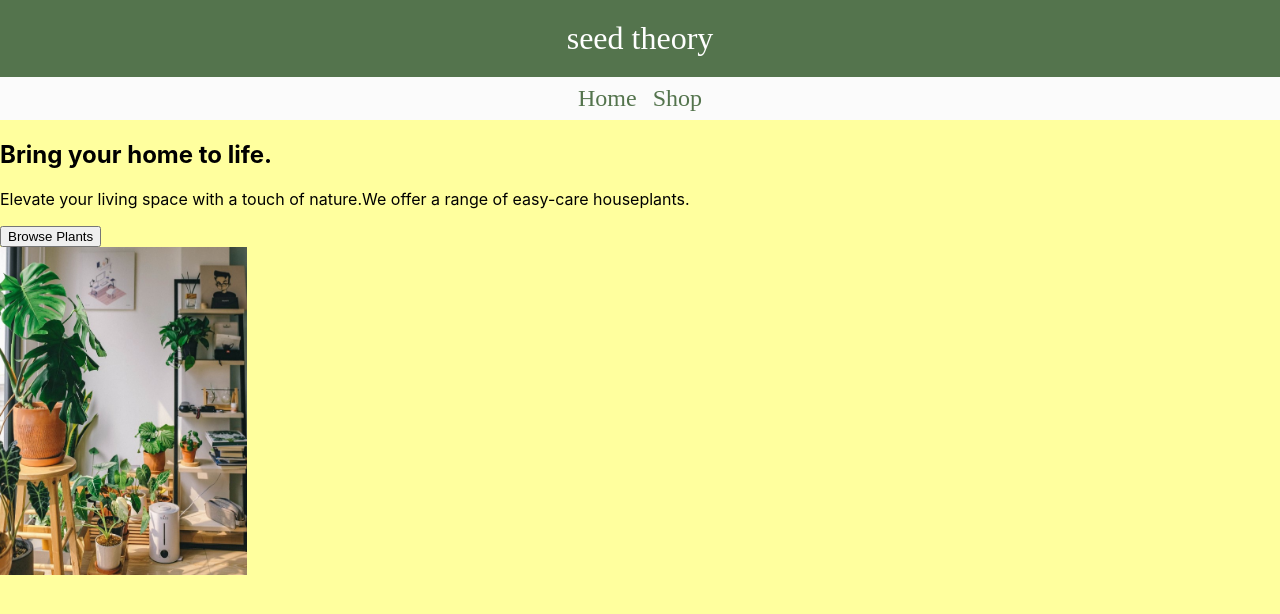
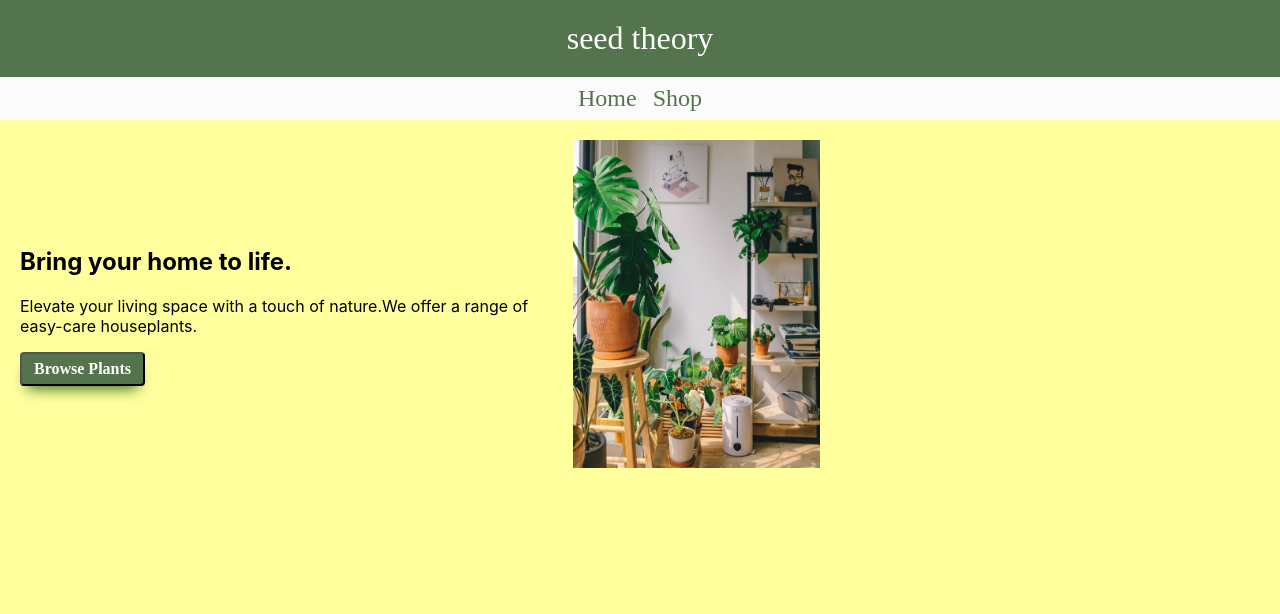
Before and after one commit to btr6566/QAM2_Practice, a React (Create React App) app: page / in a window 1280 px wide. Shown: the top 614 px of the page. Built offline with nearby package versions, Linux system fonts and the light colour scheme; the HTML template or start-up script is replaced by a standard one.

Commit message:
CSS Component Modules applied

```diff
--- a/src/components/Navbar.jsx
+++ b/src/components/Navbar.jsx
@@ -2,18 +2,19 @@ import React from 'react';
 import { Link } from 'react-router-dom';
 
 // import '../style.css'
-import '../styles/Navbar.css'
+// import '../styles/Navbar.css'
+import styles from './Navbar.module.css'
 
 export default function Navbar() {
 
   return (
-    <nav>
-      <h1 id="siteHeaderText">seed theory</h1>
-      <ul id='navLinks'>
-          <li className='navlink'>
+    <nav className={styles.nav}>
+      <h1 className={styles.siteHeaderText}>seed theory</h1>
+      <ul className={styles.navLinks}>
+          <li className={styles.navlink}>
             <Link to="/">Home</Link>
           </li>
-          <li className='navlink'>
+          <li className={styles.navlink}>
             <Link to="/shop">Shop</Link>
           </li>
         </ul>
--- a/src/styles/Navbar.css
+++ b/src/components/Navbar.module.css
@@ -1,4 +1,4 @@
-nav {
+.nav {
     flex-direction: row;
     justify-content: center;
     /* gap: 1rem; */
@@ -6,7 +6,7 @@ nav {
     ;
 }
 
-#siteHeaderText {
+.siteHeaderText {
     font-family: 'Poppins';
     font-weight: 400;
     font-size: 32px;
@@ -17,7 +17,7 @@ nav {
 
 }
 
-#navLinks {
+.navLinks {
     font-family: 'Poppins';
     display: flex;
     align-items: center;
@@ -30,12 +30,14 @@ nav {
     list-style: none;
 }
 
+
+.navlink:hover {
+    text-decoration: underline;
+}
+
+
 a {
     font-family: inherit;
     color: #54744d;
     text-decoration: none;
 }
-
-.navlink:hover {
-    text-decoration: underline;
-}
--- a/src/pages/Home.jsx
+++ b/src/pages/Home.jsx
@@ -1,4 +1,7 @@
 import React from 'react';
+
+//CSS
+import styles from './styles/HomePage.module.css'
 
 //This seems to be the only way to get React to load an image?
 import HomeImage from '../images/HomeImage.png';
@@ -8,13 +11,15 @@ import HomeImage from '../images/HomeImage.png';
 export default function Home() {
 
   return (
-    <div>
-      <h2>Bring your home to life.</h2>
-      <p>Elevate your living space with a touch of nature.We offer a range of easy-care houseplants.</p>
-      <button>Browse Plants</button>
-      <br/>
-
-      <img src={HomeImage} alt={"Living area with plants"} width={247} height={328.47}/>
+    <div className={styles.container}>
+      <div className='text-content'>
+        <h2>Bring your home to life.</h2>
+        <p>Elevate your living space with a touch of nature.We offer a range of easy-care houseplants.</p>
+        <button>Browse Plants</button>
+      </div>
+      <div className='image-content'>
+        <img src={HomeImage} alt={"Living area with plants"} width={247} height={328.47}/>
+      </div>
     </div>
   );
 
--- /dev/null
+++ b/src/pages/styles/HomePage.module.css
@@ -0,0 +1,8 @@
+.container {
+    display: flex;
+    align-items: center;
+    /* border: 1px solid #ccc; */
+    padding: 20px;
+    max-width: 800px;
+    /* box-shadow: 0 4px 8px rgba(0,0,0,0.1); */
+}
--- a/src/style.css
+++ b/src/style.css
@@ -1,7 +1,8 @@
 h1,
 body {
   background-color: rgb(255, 255, 158);
-  margin: 0; /* This is how elements strech to fill the page*/
+  margin: 0;
+  /* This is how elements strech to fill the page*/
 }
 
 
@@ -11,53 +12,31 @@ p {
   color: black;
 }
 
-nav {
-  flex-direction: row;
-  justify-content: center;
-  /* gap: 1rem; */
-  background-color: #FBFBFB;
-  ;
+
+
+/* https://www.bestcssbuttongenerator.com/#/4 */
+button {
+  box-shadow: 0px 10px 14px -7px #3e7327;
+  background-color: #54744d;
+  border-radius: 4px;
+  /* border:1px solid #4b8f29; */
+  display: inline-block;
+  cursor: pointer;
+  color: #ffffff;
+  font-family: 'Poppins';
+  font-size: 16px;
+  font-weight: bold;
+  padding: 6px 12px;
+  text-decoration: none;
+  /* text-shadow:0px 1px 0px #5b8a3c; */
 }
 
-#siteHeaderText {
-  font-family: 'Poppins';
-  font-weight: 400;
-  font-size: 32px;
-  text-align: center;
-  color: white;
-  background-color: #54744d;
-  padding: 1.25rem;
-
-}
-#navLinks {
-  font-family: 'Poppins';
-  display: flex;
-  align-items: center;
-  justify-content: center;
-  font-size: 24px;
-  font-weight: 400;
-  gap: 1rem;
-  margin: 0;
-  padding: 0.5rem 0;
-  list-style: none;
+button:hover {
+  background: linear-gradient(to bottom, #72b352 5%, #77b55a 100%);
+  background-color: #72b352;
 }
 
-a {
-  font-family: inherit;
-  color: #54744d;
-  text-decoration: none;
+button:active {
+  position: relative;
+  top: 1px;
 }
-
-.navlink:hover {
-  text-decoration: underline;
-}
-
-/* #siteHeader {
-  font-family: 'Poppins';
-  text-align: center;
-  line-height: 36px;
-  padding: 1rem;
-  color: white;
-  background-color: #54744d;
-  height: 3rem;
-} */
```
Also changed, not shown: 1 other file (tests, documents, lock files or other folders).
